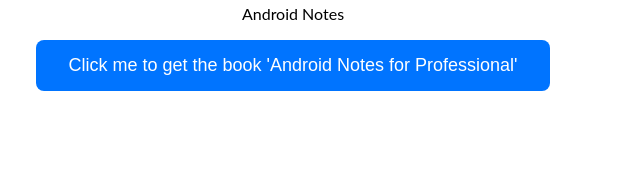
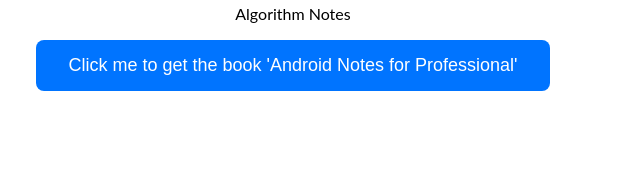
Before and after one commit to MrPriyanshu/programmingbooks, a plain HTML site: page AlgorithmsBook.html in a window 1280 px wide. Shown: the part 877-1051 px from the top of the page, 347-987 px from the left. Drawn offline with Linux system fonts and the light colour scheme; a web font is replaced by a local one.

Commit message:
Update AlgorithmsBook.html

```diff
--- a/AlgorithmsBook.html
+++ b/AlgorithmsBook.html
@@ -70,9 +70,9 @@
 <div class="navbar"><div class="navbarbg"><h1 class="header">Algorithm Notes for Professionals</h1></div></div>
 <div class="main"><center><figure>
 <img src="resources/book.png" width=350 height=450>
-<figcaption>Android Notes</figcaption>
+<figcaption>Algorithm Notes</figcaption>
 </figure></center>
-<center><button onclick="window.open('https://t.me/priyanshujarvis_bot','_blank')" class="button">Click me to get the book 'Android Notes for Professional'</button></center>
+<center><button onclick="window.open('https://www.google.com','_blank')" class="button">Click me to get the book 'Android Notes for Professional'</button></center>
 <h2>Chapters</h2>
 <ol id="customlist">
 <li>Getting started with algorithms</li>
```
